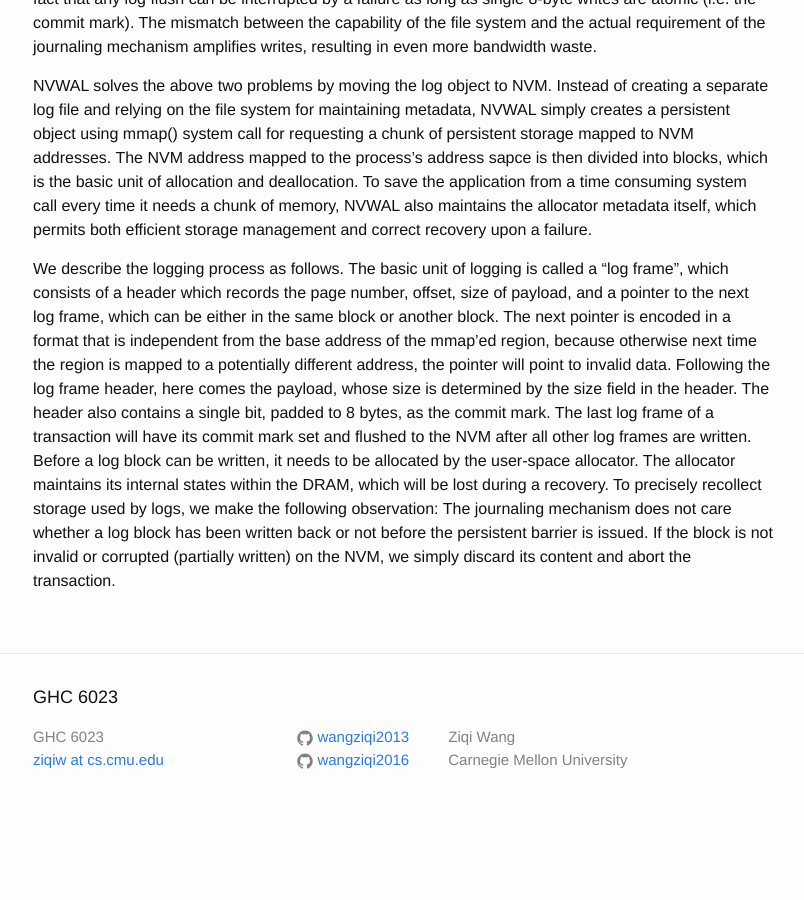
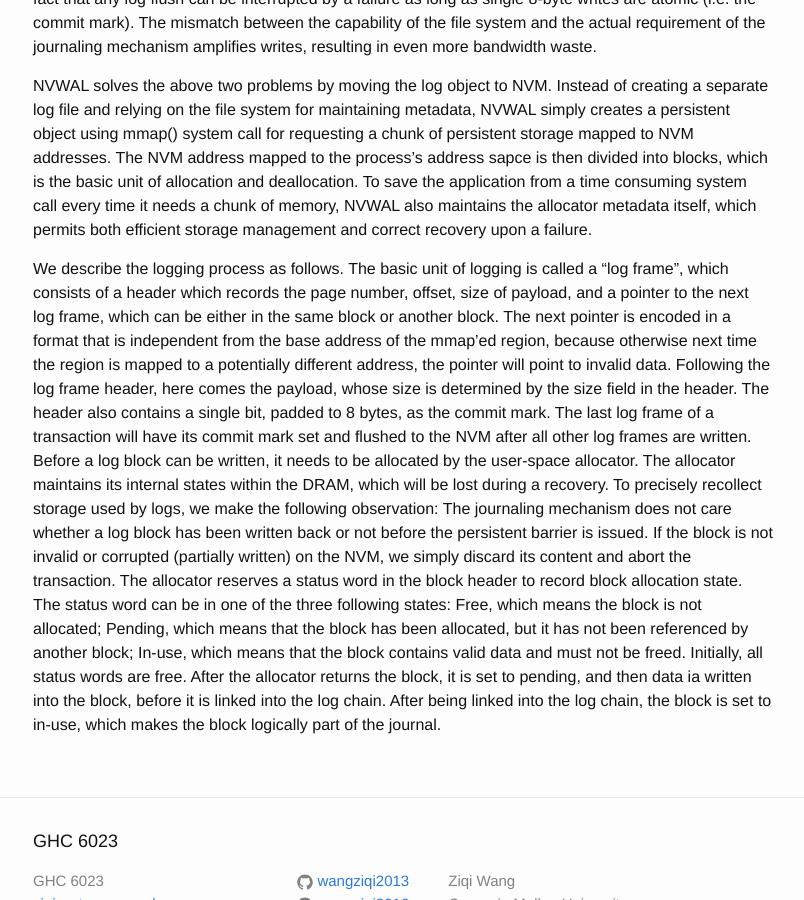
Before and after one commit to wangziqi2013/wangziqi2013.github.io, a Jekyll site: the page built from _posts/2019-10-28-nvwal.markdown, in a window 1280 px wide and 900 px high, scrolled down 1000 px. Shown: the whole window, without its empty margins (237-1041 px from the left). Built offline with Jekyll 4.4.1, drawn with Linux system fonts in a browser that asks for light colours; before the commit the page ends 1831 px from its top, so only the background shows below that.

Commit message:
Adding alloc state

```diff
--- a/_posts/2019-10-28-nvwal.markdown
+++ b/_posts/2019-10-28-nvwal.markdown
@@ -53,4 +53,10 @@ Before a log block can be written, it needs to be allocated by the user-space al
 internal states within the DRAM, which will be lost during a recovery. To precisely recollect storage used by logs,
 we make the following observation: The journaling mechanism does not care whether a log block has been written back
 or not before the persistent barrier is issued. If the block is not invalid or corrupted (partially written) on the NVM,
-we simply discard its content and abort the transaction.
+we simply discard its content and abort the transaction. The allocator reserves a status word in the block header to
+record block allocation state. The status word can be in one of the three following states: Free, which means the block
+is not allocated; Pending, which means that the block has been allocated, but it has not been referenced by another block;
+In-use, which means that the block contains valid data and must not be freed. Initially, all status words are free.
+After the allocator returns the block, it is set to pending, and then data ia written into the block, before it
+is linked into the log chain. After being linked into the log chain, the block is set to in-use, which makes the block
+logically part of the journal.
```
